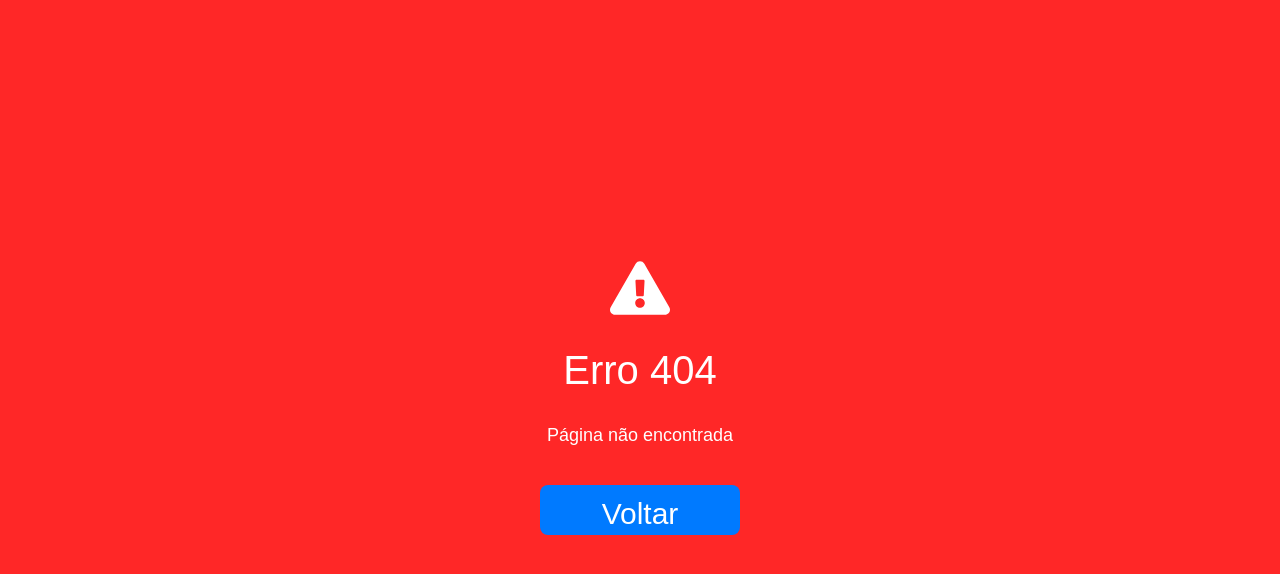
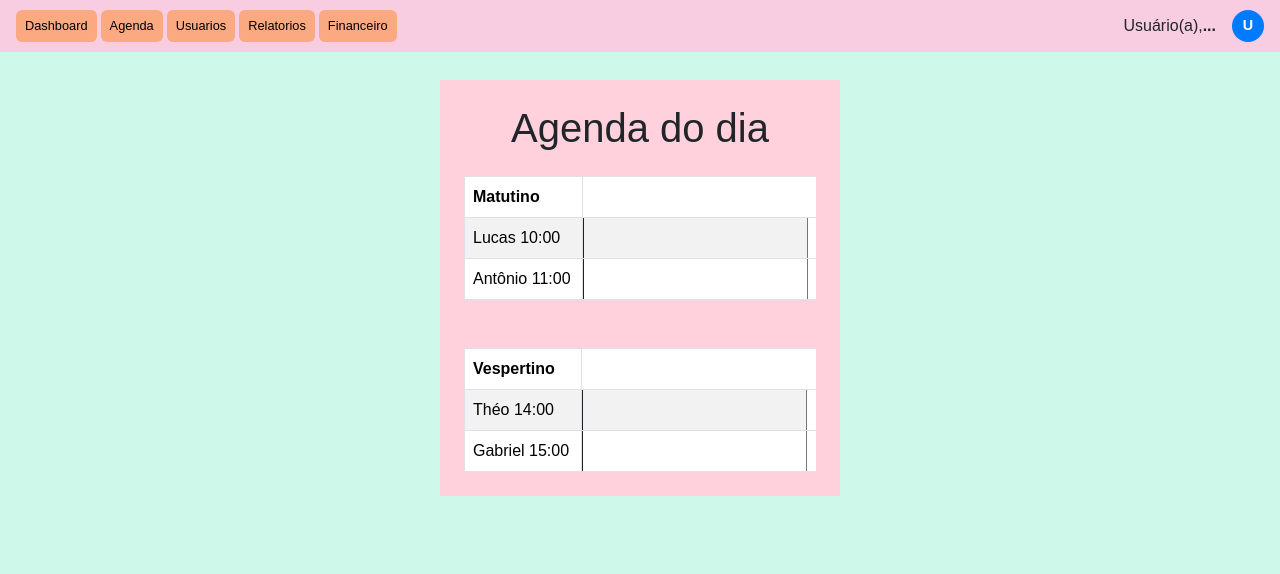
Before and after one commit to Ailton-guedes/Projeto-Personal-Kids, a React (Vite) app in the folder frontend/: page /agendaDia in a window 1280 px wide. Before the commit this address had no page. Shown: the top 574 px of the page. Built offline with nearby package versions, Linux system fonts and the light colour scheme.

Commit message:
inicio da tela de agenda do dia

```diff
--- /dev/null
+++ b/frontend/src/pages/administrator/agenda/AgendaDia/index.jsx
@@ -0,0 +1,67 @@
+import React from "react";
+
+
+const AgendaDia = () => {
+    return (
+       <div className="container p-4"
+        style={{
+        backgroundColor: '#ffd1dc',
+        margin: '0 auto',
+        maxWidth: '400px',
+        width: '100%',
+      }}
+       >
+      <h1 className="text-center mb-4"> Agenda do dia </h1>
+      <table className="table table-bordered table-striped  mb-0 bg-white">
+  <thead className="">
+    <tr>
+      <th>Matutino</th>
+
+
+    </tr>
+  </thead>
+  <tbody>
+    <tr>
+      <td>Lucas 10:00</td>
+<input type="text" name="" id="" />
+    </tr>
+    <tr>
+      <td>Antônio 11:00</td>
+    <input type="text" name="" id="" />
+
+    </tr>
+
+  </tbody>
+</table>
+
+<br /> <br />
+<div>
+ <table className="table table-bordered table-striped mb-0 bg-white">
+  <thead className="">
+    <tr>
+
+      <th>Vespertino</th>
+
+    </tr>
+  </thead>
+  <tbody>
+    <tr>
+
+      <td>Théo  14:00 </td>
+     <input type="text" name="" id="" />
+    </tr>
+    <tr>
+
+      <td>Gabriel 15:00</td>
+       <input type="text" name="" id="" />
+    </tr>
+
+  </tbody>
+</table>
+</div>
+    </div>
+
+
+    );
+};
+export default AgendaDia;
--- a/frontend/src/routes/root.jsx
+++ b/frontend/src/routes/root.jsx
@@ -11,6 +11,8 @@ import Dashboard from "../pages/administrator/dashboard";
 
 import Agenda from "../pages/administrator/agenda";
 import CriarAgenda from "../pages/administrator/CriarAgenda";
+import AgendaDia from "../pages/administrator/agenda/agendaDia";
+
 
 import User from "../pages/administrator/usuarios";
 import Cadastro_responsavel from "../pages/administrator/usuarios/cadastro_responsavel";
@@ -38,6 +40,8 @@ const Root = () => {
 
                 <Route path="/agenda" element={<Navbar><Agenda /></Navbar>} />
                 <Route path="/CriarAgenda" element={<Navbar><CriarAgenda/></Navbar>} />
+                <Route path="/agendaDia" element={<Navbar><AgendaDia/></Navbar>}/>
+
 
                 <Route path="/usuarios" element={<Navbar><User /></Navbar>} />
                 <Route path="/usuarios/cadastro-de-responsavel" element={<Navbar><Cadastro_responsavel /></Navbar>} />
```
Also changed, not shown: 2 other files (tests, documents, lock files or other folders).
